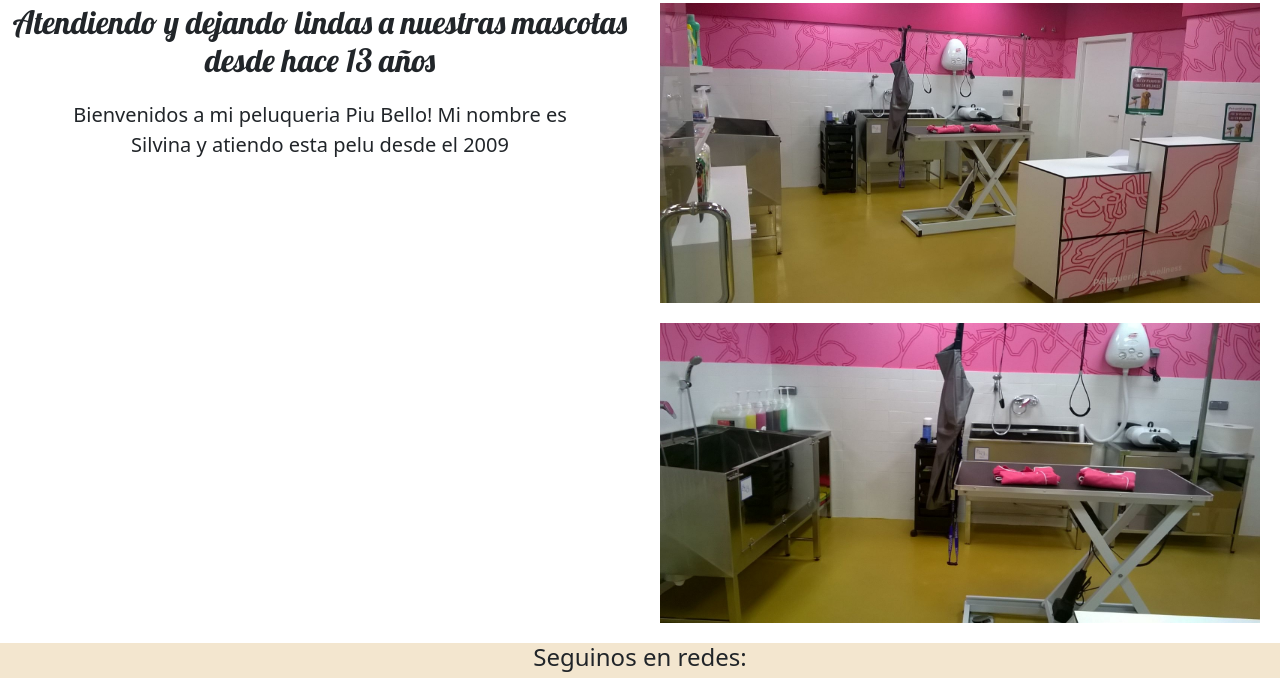
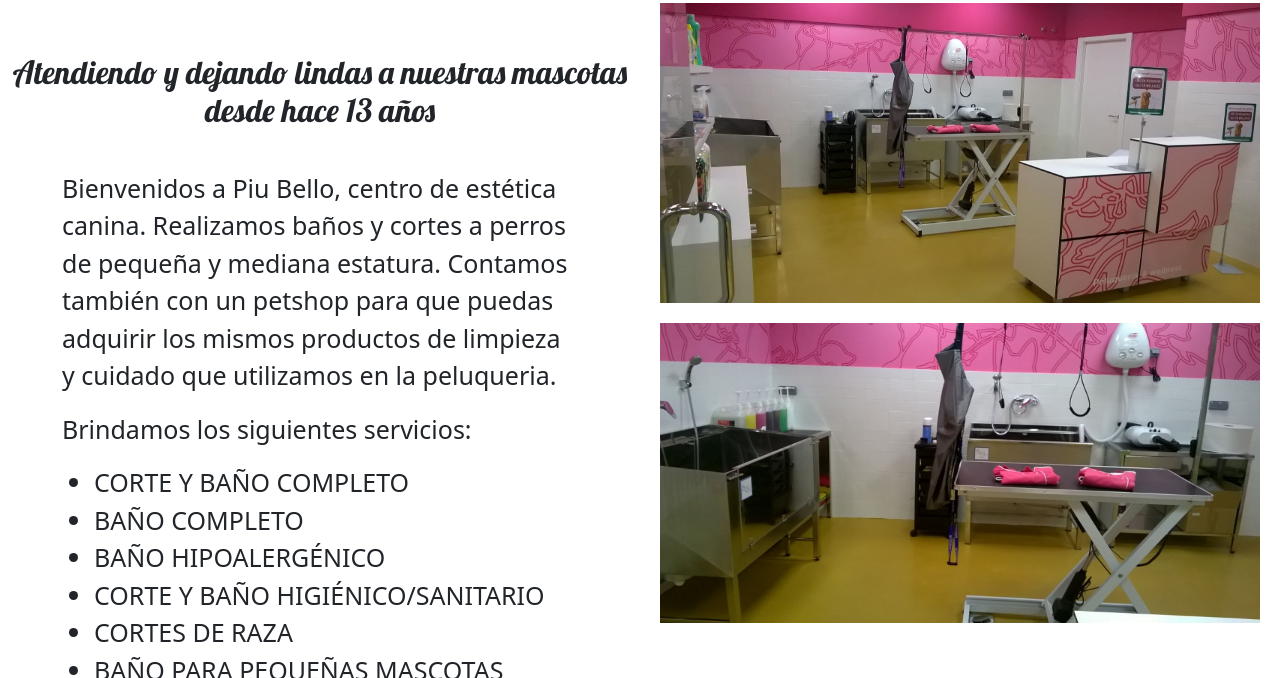
Before and after one commit to LuisDev6/-Peluqueria-Canina-Amaison-v4, a website: page index.html in a window 1280 px wide. Shown: the part 241-919 px from the top of the page. Drawn offline with nearby package versions, Linux system fonts and the light colour scheme.

Commit message:
Tercera Pre entrega del proyecto final

```diff
--- a/index.html
+++ b/index.html
@@ -69,7 +69,25 @@
             <div class="col-lg-6 col-sm-12">
                 <h2 class="h2Main">Atendiendo y dejando lindas a nuestras mascotas desde hace 13 años</h2>
                 <p class="pInicio">
-                    Bienvenidos a mi peluqueria Piu Bello! Mi nombre es Silvina y atiendo esta pelu desde el 2009
+                    Bienvenidos a Piu Bello, centro de estética canina.
+                    Realizamos baños y cortes a perros de pequeña y mediana estatura.
+                    Contamos también con un petshop para que puedas adquirir los mismos productos de limpieza y cuidado que utilizamos en la peluqueria.
+                </p>
+                <p class="pInicio2">
+                    Brindamos los siguientes servicios:
+                    <div>
+                    <ul class="servicios">
+                        <li>CORTE Y BAÑO COMPLETO</li>
+                        <li>BAÑO COMPLETO</li>
+                        <li>BAÑO HIPOALERGÉNICO</li>
+                        <li>CORTE Y BAÑO HIGIÉNICO/SANITARIO</li>
+                        <li>CORTES DE RAZA</li>
+                        <li>BAÑO PARA PEQUEÑAS MASCOTAS</li>
+                        <li>LIMPIEZA DE LAGRIMALES</li>
+                        <li>LIMPIEZA DE OÍDOS</li>
+                        <li>CORTE DE UÑAS</li>
+                    </ul>
+                    </div>
                 </p>
 
             </div>
--- a/scss/origen.scss
+++ b/scss/origen.scss
@@ -17,12 +17,22 @@
 }
  /* Estilos del h2 */
 .h2Main{
-    @include titulos(white,20px);
+    @include titulos(white,40px);
+    margin-top: 50px;
+
 }
  /* Estilos del parrafo del inicio */
 .pInicio{
-    font-size: 20px;
-    text-align: center;
+    font-size: 25px;
+    margin-left: 50px;
+    margin-right: 50px;
+}
+.pInicio2{
+    @extend .pInicio;
+}
+
+.servicios{
+    font-size: 25px;
     margin-left: 50px;
     margin-right: 50px;
 }
@@ -31,6 +41,9 @@
 .pNosotros{
   @extend .pInicio;
   font-size: 26px;
+  text-align: left;
+  margin-left: 100px;
+  margin-right: 100px;
 }
  /* Estilos imagenes del aside */
 .aside__image{
```
Also changed, not shown: pages/nosotros.html (+5 -9 lines), css/styles.css.
